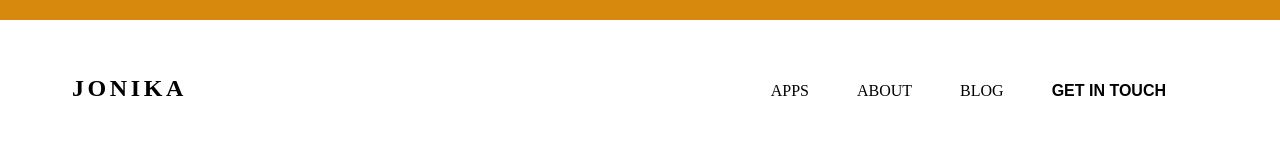
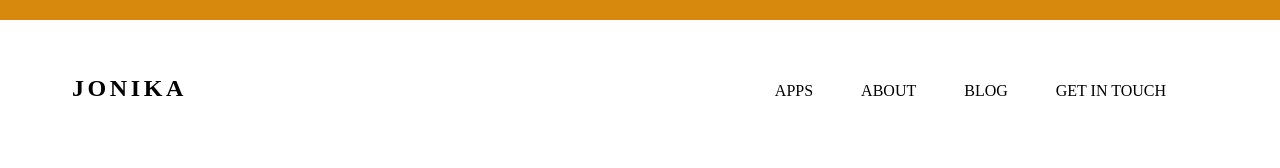
Before and after one commit to linas19/Erika_HomePage, a Next.js app: page /components/NavBar/NavBar in a window 1280 px wide. Shown: the top 168 px of the page. Built offline with nearby package versions, Linux system fonts and the light colour scheme.

Commit message:
highlighted

```diff
--- a/pages/blog/blog.js
+++ b/pages/blog/blog.js
@@ -31,7 +31,7 @@ export default function Blog({ posts }) {
           href="https://cdnjs.cloudflare.com/ajax/libs/font-awesome/4.7.0/css/font-awesome.min.css"
         ></link>
       </Head>
-      <NavBar />
+      <NavBar blog={true} />
       <LatestPost
         heroImage={latest.heroImage.fields.file.url}
         title={latest.title}
--- a/pages/blogDetail/blogDetail.js
+++ b/pages/blogDetail/blogDetail.js
@@ -22,7 +22,7 @@ export default function BlogDetail({ posts }) {
           href="https://cdnjs.cloudflare.com/ajax/libs/font-awesome/4.7.0/css/font-awesome.min.css"
         ></link>
       </Head>
-      <NavBar />
+      <NavBar  blog={true} />
       <BlogDetailContent
         heroImage={posts[0].heroImage.fields.file.url}
         title={posts[0].title}
--- a/pages/components/NavBar/NavBar.js
+++ b/pages/components/NavBar/NavBar.js
@@ -1,7 +1,7 @@
 import styles from "./NavBar.module.scss";
 import NavBarLink from '../NavBarLink/NavBarLink.js'
 
-export default function NavBar() {
+export default function NavBar({apps, about, blog, getIn}) {
   return (
     <div>
       <body>
@@ -11,10 +11,10 @@ export default function NavBar() {
             <div className={styles.navBarLeftTitle}>JONIKA</div>
           </div>
           <div className={styles.navBarRight}>
-            <NavBarLink link="https//www.instagram.com/" name="APPS"/>
-            <NavBarLink link="/blogDetail/blogDetail" name="ABOUT"/>
-            <NavBarLink link="/blog/blog" name="BLOG"/>
-            <NavBarLink link="../" name="GET IN TOUCH" highlighted={true}/>
+            <NavBarLink link="https//www.instagram.com/" name="APPS" highlighted={apps}/>
+            <NavBarLink link="/blogDetail/blogDetail" name="ABOUT" highlighted={about}/>
+            <NavBarLink link="/blog/blog" name="BLOG" highlighted={blog}/>
+            <NavBarLink link="../" name="GET IN TOUCH" highlighted={getIn}/>
           </div>
         </div>
       </body>
--- a/pages/components/NavBarLink/NavBarLink.js
+++ b/pages/components/NavBarLink/NavBarLink.js
@@ -8,7 +8,7 @@ const NavBarLink = ({highlighted, name, link}) => {
     console.log(styleClass)
   return (
     <button className={styleClass}>
-      <Link className={styles.link} href={link} highlighted={false}>{name}</Link>
+      <Link className={styles.link} href={link} highlighted={highlighted}>{name}</Link>
     </button>
   );
 }
--- a/pages/index.js
+++ b/pages/index.js
@@ -30,7 +30,7 @@ export default function Home() {
       </Head>
       <body>
         <section className={styles.firstSection}>
-          <NavBar />
+          <NavBar getIn={true}/>
           <FirstSection scrollToContact={scrollToContact}/>
         </section>
         <ThreePointsSection />
```
